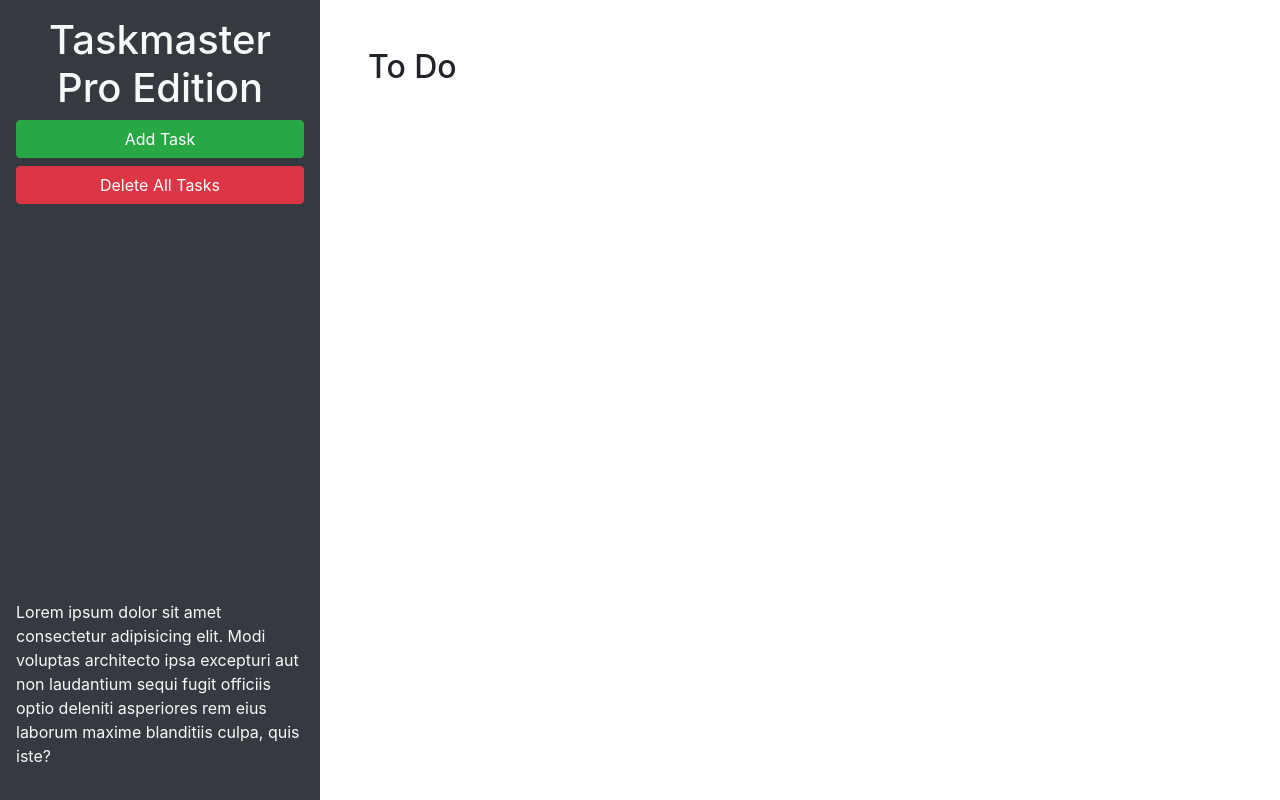
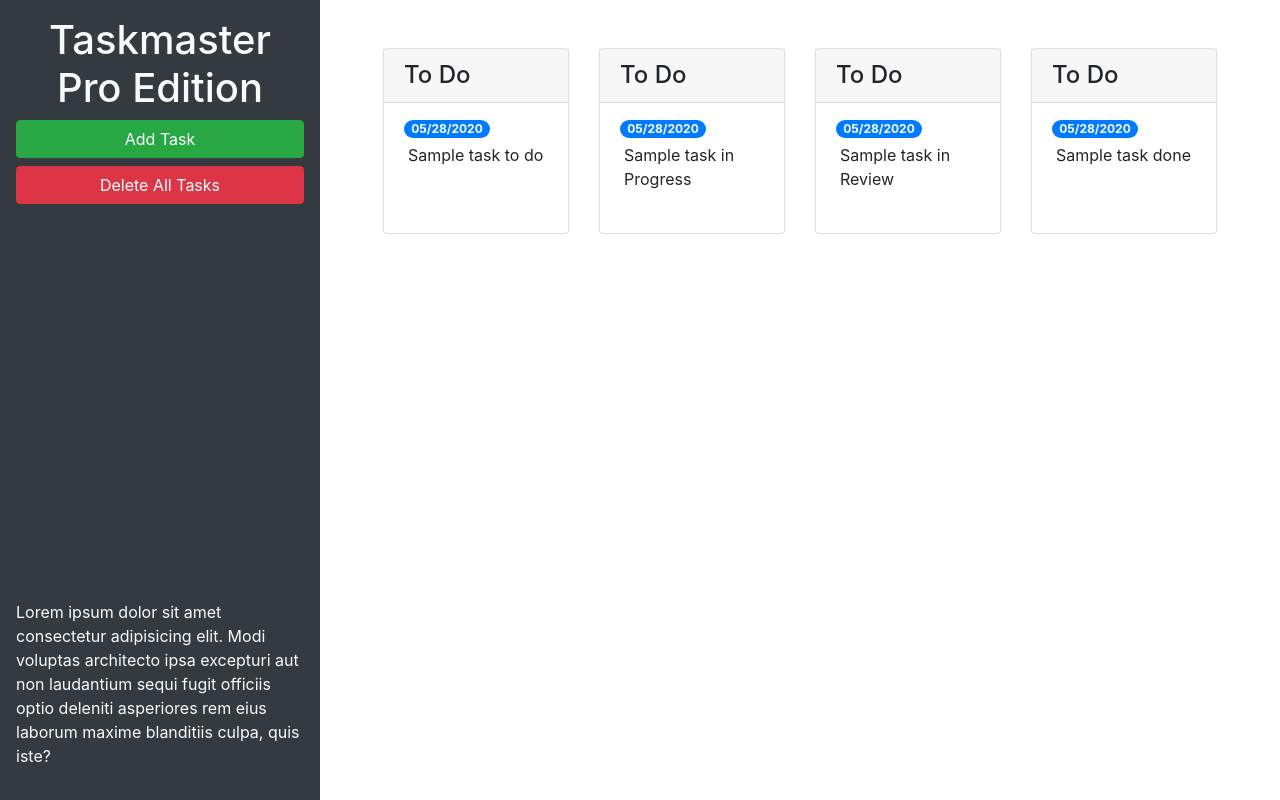
Before and after one commit to Danster4/taskmaster-pro, a plain HTML site: page index.html in a window 1280 px wide. Drawn offline with nearby package versions, Linux system fonts and the light colour scheme.

Commit message:
modal and card updates

```diff
--- a/index.html
+++ b/index.html
@@ -24,9 +24,67 @@
       </p>
     </header>
     <main class="col-12 col-lg-9">
-      <div class="m-5">
-        <h2>To Do</h2>
-        <ul id="list-toDo" class="list-group"> </ul>
+      <div class="m-5 row justify-content-around">
+        <!-- todo start -->
+        <div class="col-12 col-md-6 col-xl-3 mb-3">
+            <div class="card">
+              <h4 class="card-header">
+                To Do
+              </h4>
+              <ul id="list-toDo" class="list-group list-group-flush">
+                <li class="list-group-item">
+                  <span class="badge badge-primary badge-pill">05/28/2020</span>
+                  <p class="m-1">Sample task to do</p>
+                </li>
+              </ul>
+            </div>
+        </div>
+        <!-- todo end-->
+        <!-- in progress start -->
+        <div class="col-12 col-md-6 col-xl-3 mb-3">
+          <div class="card">
+            <h4 class="card-header">
+              To Do
+            </h4>
+            <ul id="list-inProgress" class="list-group list-group-flush">
+              <li class="list-group-item">
+                <span class="badge badge-primary badge-pill">05/28/2020</span>
+                <p class="m-1">Sample task in Progress</p>
+              </li>
+            </ul>
+          </div>
+        </div>
+        <!-- in progress end -->
+         <!-- in review start -->
+        <div class="col-12 col-md-6 col-xl-3 mb-3">
+          <div class="card">
+            <h4 class="card-header">
+              To Do
+            </h4>
+            <ul id="list-inReview" class="list-group list-group-flush">
+              <li class="list-group-item">
+                <span class="badge badge-primary badge-pill">05/28/2020</span>
+                <p class="m-1">Sample task in Review</p>
+              </li>
+            </ul>
+          </div>
+        </div>
+        <!-- in review end -->
+        <!-- done start -->
+        <div class="col-12 col-md-6 col-xl-3 mb-3">
+          <div class="card">
+            <h4 class="card-header">
+              To Do
+            </h4>
+            <ul id="list-done" class="list-group list-group-flush">
+              <li class="list-group-item">
+                <span class="badge badge-primary badge-pill">05/28/2020</span>
+                <p class="m-1">Sample task done</p>
+              </li>
+            </ul>
+          </div>
+        </div>
+        <!-- done end -->
       </div>
     </main>
   </div>
@@ -46,11 +104,11 @@
           <form>
             <div class="form-group">
               <label for="modalTaskDescription">Task description</label>
-              <textarea id="modalTaskDescription" rows="3"></textarea>
+              <textarea id="modalTaskDescription" rows="3" class="form-control"></textarea>
             </div>
             <div class="form-group">
               <label for="modalDueDate">Due date</label>
-              <input type="text" id="modalDueDate" placeholder="mm/dd/yyyy" autocomplete="off" />
+              <input type="text" class="form-control" id="modalDueDate" placeholder="mm/dd/yyyy" autocomplete="off" />
             </div>
           </form>
         </div>
```
